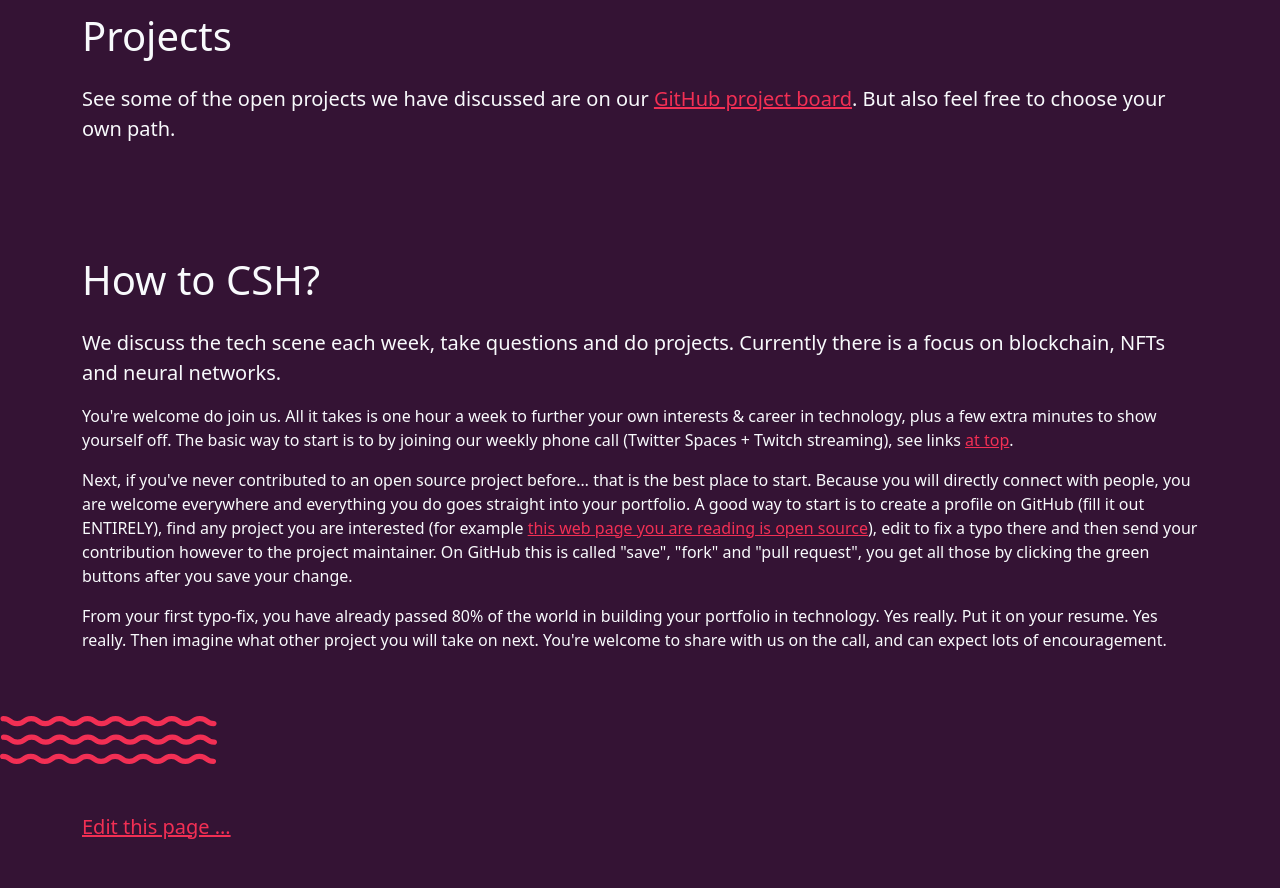
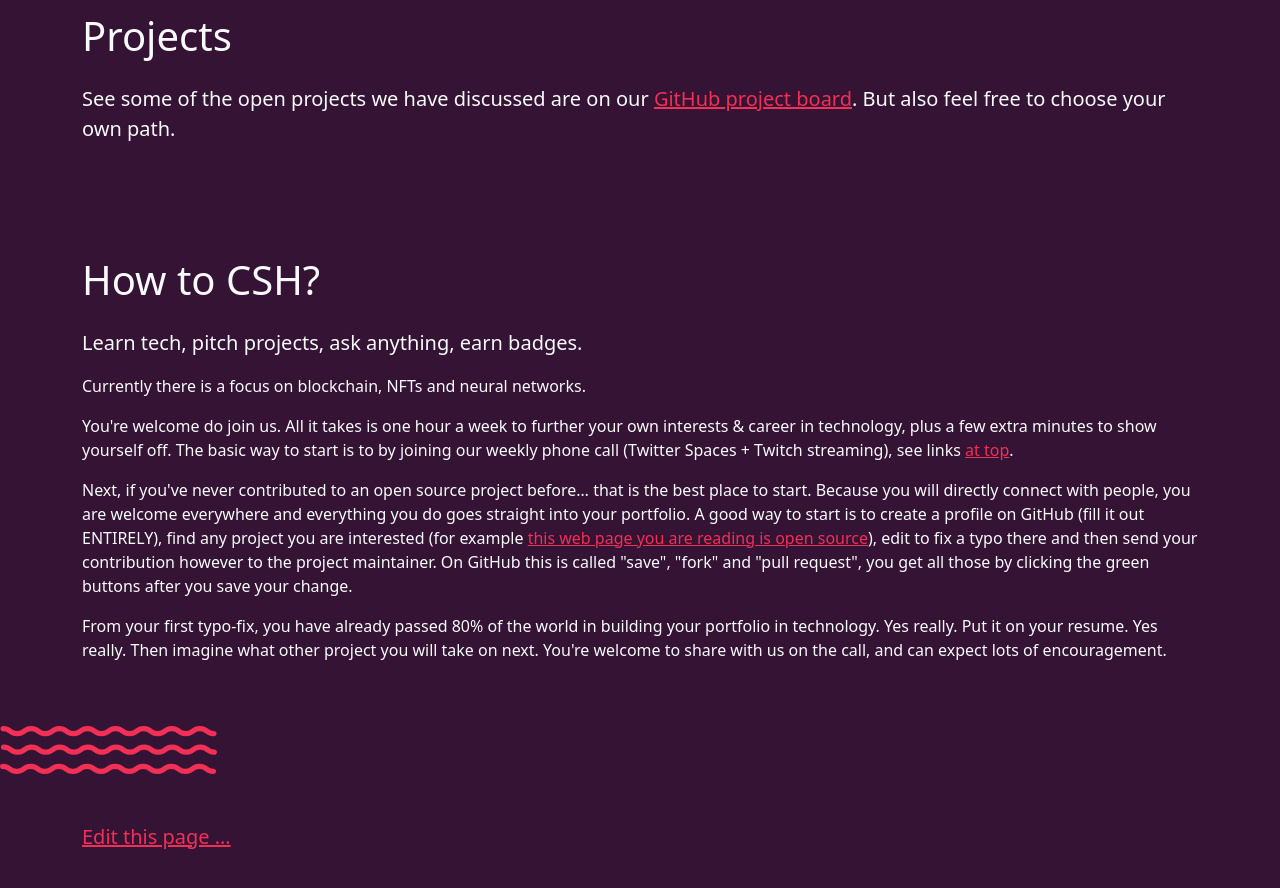
Before and after one commit to community-service/hour.gg, a Jekyll site: the page built from index.html, in a window 1280 px wide and 900 px high, scrolled down 15984 px. Shown: the top 888 px of the window. Built offline with Jekyll 4.4.1, drawn with Linux system fonts in a browser that asks for light colours.

Commit message:
new tagline

```diff
--- a/_data/channel.yml
+++ b/_data/channel.yml
@@ -8,7 +8,7 @@
 title: "Community Service Hour"
 
 # The maximum amount of text allowed for this tag is 4000 bytes.
-description: "We discuss the tech scene each week, take questions and do projects. Live show every Tuesday @ 6pm New York time. With your cohosts William Entriken (lead author of ERC-721) and Daniel Tedesco. AI, blockchain, NFT, crypto, education, neural networks, python."
+description: "Learn tech, pitch projects, ask anything, earn badges. Live every Tuesday @ 6pm New York time. With your cohosts William Entriken (lead author of ERC-721) and Daniel Tedesco. AI, blockchain, NFT, crypto, education, neural networks, python."
 
 itunes-image: "https://hour.gg/podcast.jpg"
 language: "en-us"
--- a/index.html
+++ b/index.html
@@ -200,7 +200,8 @@ layout: none
     <h1 class="my-4" id="how-to-csh">
       How to CSH?
     </h1>
-    <p class="lead">We discuss <strong>the tech scene</strong> each week, <strong>take questions</strong> and <strong>do projects</strong>. Currently there is a focus on blockchain, NFTs and neural networks.</p>
+    <p class="lead"><strong>Learn</strong> tech, <strong>pitch</strong> projects, <strong>ask</strong> anything, <strong>earn</strong> badges.</p>
+    <p>Currently there is a focus on blockchain, NFTs and neural networks.</p>
     <p>You're welcome do join us. All it takes is one hour a week to further your own interests &amp; career in technology, plus a few extra minutes to show yourself off. The basic way to start is to by joining our weekly phone call (Twitter Spaces + Twitch streaming), see links <a class="link-primary" href="#top">at top</a>.</p>
     <p>Next, if you've never contributed to an open source project before&hellip; that is the best place to start. Because you will directly connect with people, you are welcome everywhere and everything you do goes straight into your portfolio. A good way to start is to create a profile on GitHub (fill it out ENTIRELY), find any project you are interested (for example <a class="link-primary" href="">this web page you are reading is open source</a>), edit to fix a typo there and then send your contribution however to the project maintainer. On GitHub this is called "save", "fork" and "pull request", you get all those by clicking the green buttons after you save your change.</p>
     <p>From your first typo-fix, you have already passed 80% of the world in building your portfolio in technology. Yes really. Put it on your resume. Yes really. Then imagine what other project you will take on next. You're welcome to share with us on the call, and can expect lots of encouragement.</p>
```
